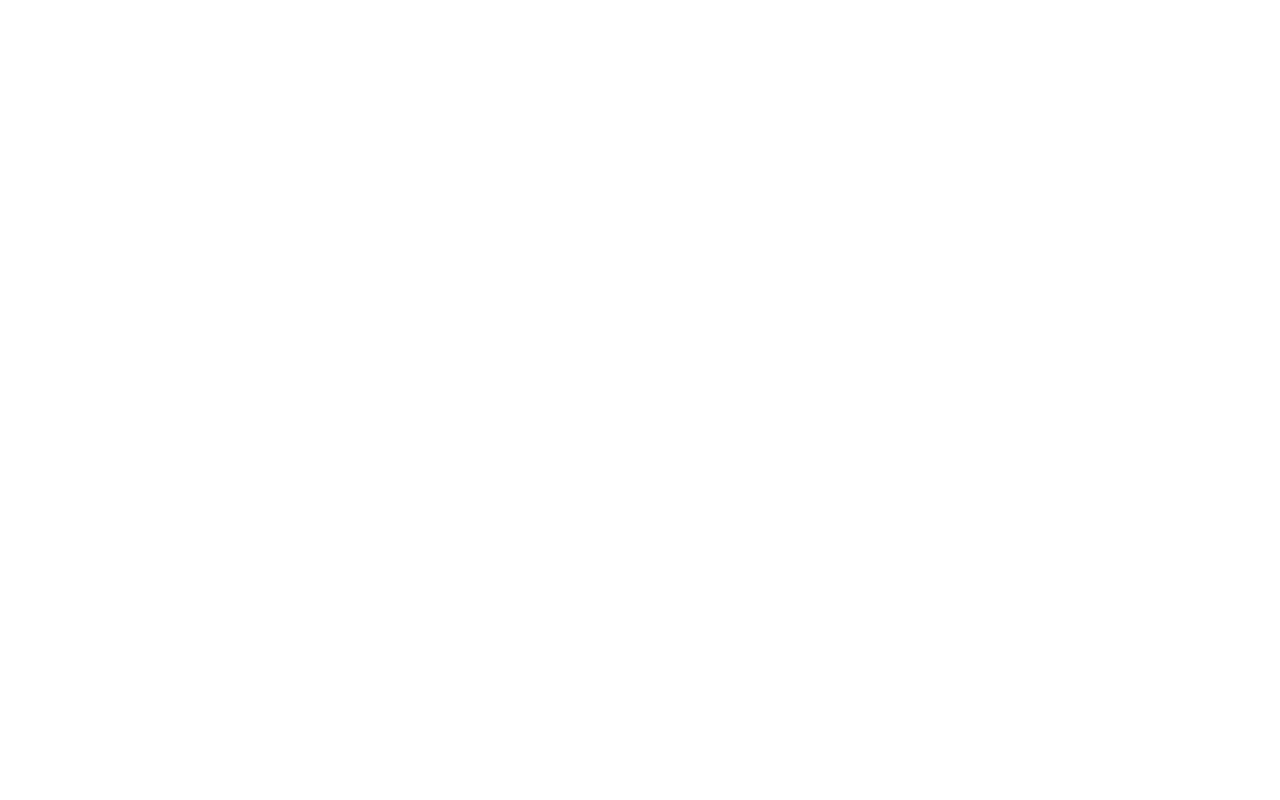
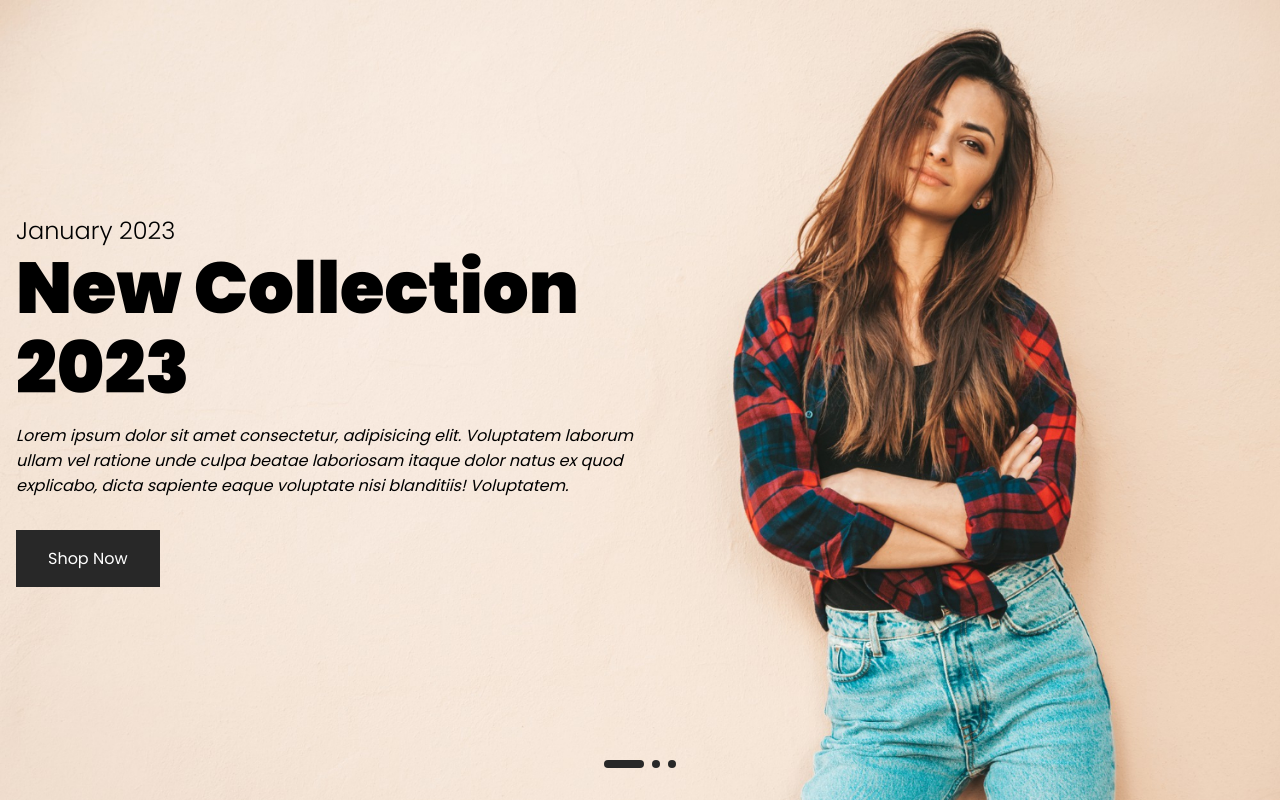
Before and after one commit to fernando5498/fashion-slider, a plain HTML site: page index.html in a window 1280 px wide. Drawn offline with nearby package versions, Linux system fonts and the light colour scheme.

Commit message:
Fullcode

```diff
--- a/index.html
+++ b/index.html
@@ -25,7 +25,65 @@
          <!-- Additional required wrapper -->
          <div class="swiper-wrapper">
             <!-- Slides 1 -->
-            <div class="swiper-slide"></div>
+            <div class="swiper-slide">
+               <div class="container">
+                  <div class="slide-content">
+                     <span class="slide-content__subtitle">January 2023</span>
+                     <h2 class="slide-content__title">New Collection 2023</h2>
+                     <p class="slide-content__text">Lorem ipsum dolor sit amet consectetur, adipisicing elit. Voluptatem
+                        laborum ullam vel ratione unde culpa beatae laboriosam itaque dolor natus ex quod explicabo,
+                        dicta sapiente eaque voluptate nisi blanditiis! Voluptatem.</p>
+                     <div class="slide-content__buttons">
+                        <a class="button" href="#">Shop Now</a>
+                     </div>
+                  </div>
+               </div>
+
+               <div class="slide-bg">
+                  <img src="img/slider_1.jpg" alt="slide-1">
+               </div>
+            </div>
+
+            <!-- Slides 2 -->
+            <div class="swiper-slide">
+               <div class="container">
+                  <div class="slide-content">
+                     <span class="slide-content__subtitle">May 2023</span>
+                     <h2 class="slide-content__title">Unique Style, Own Personality</h2>
+                     <p class="slide-content__text">Lorem ipsum dolor sit amet consectetur, adipisicing elit. Voluptatem
+                        laborum ullam vel ratione unde culpa beatae laboriosam itaque dolor natus ex quod explicabo,
+                        dicta sapiente eaque voluptate nisi blanditiis! Voluptatem.</p>
+                     <div class="slide-content__buttons">
+                        <a class="button" href="#">Shop Now</a>
+                     </div>
+                  </div>
+               </div>
+
+               <div class="slide-bg">
+                  <img src="img/slider_2.jpg" alt="slide-2">
+               </div>
+            </div>
+
+            <!-- Slides 3 -->
+            <div class="swiper-slide">
+               <div class="container">
+                  <div class="slide-content">
+                     <span class="slide-content__subtitle">September 2023</span>
+                     <h2 class="slide-content__title">Fashion and Elegance</h2>
+                     <p class="slide-content__text">Lorem ipsum dolor sit amet consectetur, adipisicing elit. Voluptatem
+                        laborum ullam vel ratione unde culpa beatae laboriosam itaque dolor natus ex quod explicabo,
+                        dicta sapiente eaque voluptate nisi blanditiis! Voluptatem.</p>
+                     <div class="slide-content__buttons">
+                        <a class="button" href="#">Shop Now</a>
+                     </div>
+                  </div>
+               </div>
+
+               <div class="slide-bg">
+                  <img src="img/slider_3.jpg" alt="slide-3">
+               </div>
+            </div>
+
          </div>
          <!-- If we need pagination -->
          <div class="swiper-pagination"></div>
@@ -41,6 +99,7 @@
          // Optional parameters
          direction: 'horizontal',
          loop: true,
+
          // If we need pagination
          pagination: {
             el: '.swiper-pagination',
--- a/style.css
+++ b/style.css
@@ -15,3 +15,138 @@ a {
    width: 100%;
    height: 100vh;
 }
+
+.container {
+   width: 100%;
+   height: 100%;
+   display: flex;
+   justify-content: center;
+   flex-direction: column;
+   max-width: 1280px;
+   margin: 0 auto;
+   padding: 0 1rem;
+}
+
+.slide-bg {
+   position: absolute;
+   top: 0;
+   left: 0;
+   width: 100%;
+   height: 100%;
+   z-index: -1;
+}
+.slide-bg img {
+   width: 100%;
+   height: 100%;
+   object-fit: cover;
+   object-position: left top;
+}
+
+.slide-content {
+   width: 100%;
+   max-width: 650px;
+}
+.slide-content__subtitle {
+   font-size: 1.5rem;
+   font-weight: 300;
+   display: block;
+}
+.slide-content__title {
+   font-size: 4.5rem;
+   font-weight: 900;
+   line-height: 1.1;
+}
+
+.slide-content__text {
+   font-size: 1rem;
+   margin-bottom: 2rem;
+   margin-top: 1rem;
+   font-style: italic;
+}
+
+.button {
+   padding: 1rem 2rem;
+   background-color: #282828;
+   color: #fff;
+   display: inline-block;
+   transition: all 300ms;
+}
+.button:hover {
+   padding: 1rem 2.5rem;
+}
+
+/* slider active  */
+.slide-content__subtitle,
+.slide-content__title,
+.slide-content__subtitle,
+.slide-content__text,
+.slide-content__buttons {
+   transition: 900ms;
+   opacity: 0;
+   transform: translateX(-300px);
+}
+
+.slide-bg {
+   transition: all 900ms;
+   opacity: 0;
+   transform: translateY(-20px);
+}
+
+.swiper-slide-active .slide-bg {
+   opacity: 1;
+   transform: translateY(0);
+}
+.swiper-slide-active .slide-content__subtitle {
+   opacity: 1;
+   transform: translateY(0);
+   transition-delay: 300ms;
+}
+.swiper-slide-active .slide-content__title {
+   opacity: 1;
+   transform: translateY(0);
+   transition-delay: 700ms;
+}
+.swiper-slide-active .slide-content__text {
+   opacity: 1;
+   transform: translateY(0);
+   transition-delay: 900ms;
+}
+.swiper-slide-active .slide-content__buttons {
+   opacity: 1;
+   transform: translateY(0);
+   transition-delay: 1100ms;
+}
+
+/* pagination  */
+.swiper-horizontal > .swiper-pagination {
+   bottom: 25px;
+}
+.swiper-pagination-bullet {
+   background-color: #282828;
+   transition: all 300ms;
+   opacity: 1;
+}
+.swiper-pagination-bullet-active {
+   width: 40px;
+   border-radius: 10px;
+}
+@media screen and (max-width: 767px) {
+   .slide-content__title {
+      font-size: 2.5rem;
+   }
+   .button {
+      padding: 0.8rem 1.8rem;
+   }
+   .slide-bg:after {
+      content: "";
+      position: absolute;
+      top: 0;
+      left: 0;
+      width: 100%;
+      height: 100%;
+      background-color: rgba(255, 255, 255, 0.664);
+   }
+   .slide-bg img {
+      object-position: 70% top;
+   }
+}
```
